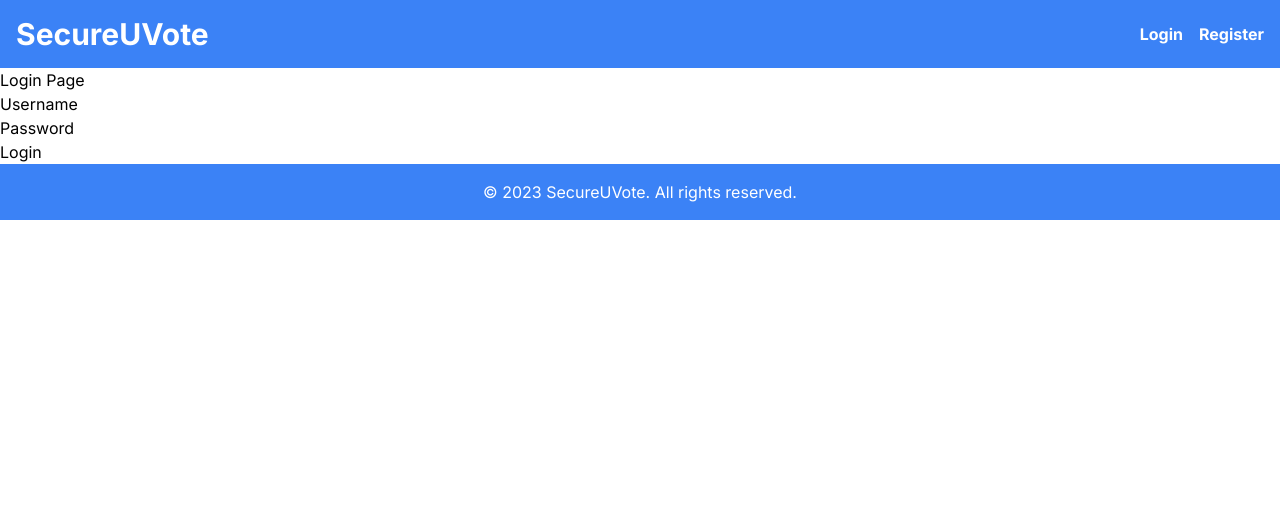
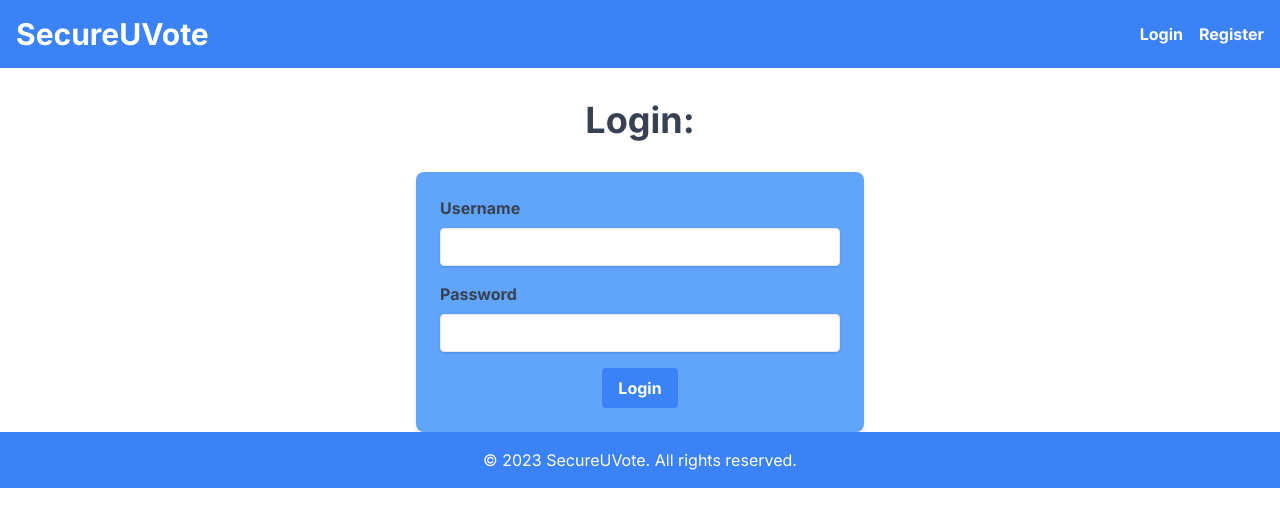
Before and after one commit to rebecca-kurtis/uledger-challenge, a Next.js app: page /login in a window 1280 px wide. Shown: the top 526 px of the page. Built offline with nearby package versions, Linux system fonts and the light colour scheme.

Commit message:
style login form component

```diff
--- a/src/app/login/LoginForm.tsx
+++ b/src/app/login/LoginForm.tsx
@@ -1,22 +1,39 @@
-import React, { FormEvent } from "react";
+import React from "react";
 
-interface LoginFormProps {
-  onSubmit: (username: string, password: string) => void;
-}
+interface LoginFormProps {}
 
 const LoginForm: React.FC<LoginFormProps> = () => {
   return (
-    <form>
-      <div>
-        <label htmlFor="username">Username</label>
-        <input type="text" id="username" required />
+    <form className="max-w-md mx-auto mt-8 bg-blue-400 p-6 rounded-lg shadow-md">
+      <div className="mb-4">
+        <label className="block text-gray-700 font-bold mb-2">
+          Username
+        </label>
+        <input
+          type="text"
+          id="username"
+          className="shadow appearance-none border rounded w-full py-2 px-3 text-gray-700 leading-tight focus:outline-none focus:shadow-outline"
+          required
+        />
       </div>
-      <div>
-        <label htmlFor="password">Password</label>
-        <input type="password" id="password" required />
+      <div className="mb-4">
+        <label className="block text-gray-700 font-bold mb-2">
+          Password
+        </label>
+        <input
+          type="password"
+          id="password"
+          className="shadow appearance-none border rounded w-full py-2 px-3 text-gray-700 leading-tight focus:outline-none focus:shadow-outline"
+          required
+        />
       </div>
-      <div>
-        <button type="submit">Login</button>
+      <div className="text-center">
+        <button
+          type="submit"
+          className="bg-blue-500 hover:bg-blue-700 text-white font-bold py-2 px-4 rounded focus:outline-none focus:shadow-outline"
+        >
+          Login
+        </button>
       </div>
     </form>
   );
--- a/src/app/login/page.tsx
+++ b/src/app/login/page.tsx
@@ -4,15 +4,11 @@ import React from 'react';
 import LoginForm from './LoginForm';
 
 const LoginPage: React.FC = () => {
-  const handleLogin = (username: string, password: string) => {
-
-    console.log(`Logging in with username: ${username} and password: ${password}`);
-  };
 
   return (
     <div>
-      <h1>Login Page</h1>
-      <LoginForm onSubmit={handleLogin} />
+      <h1 className="text-center mt-8 text-4xl text-gray-700 font-bold mb-2">Login: </h1>
+      <LoginForm />
     </div>
   );
 };
```
